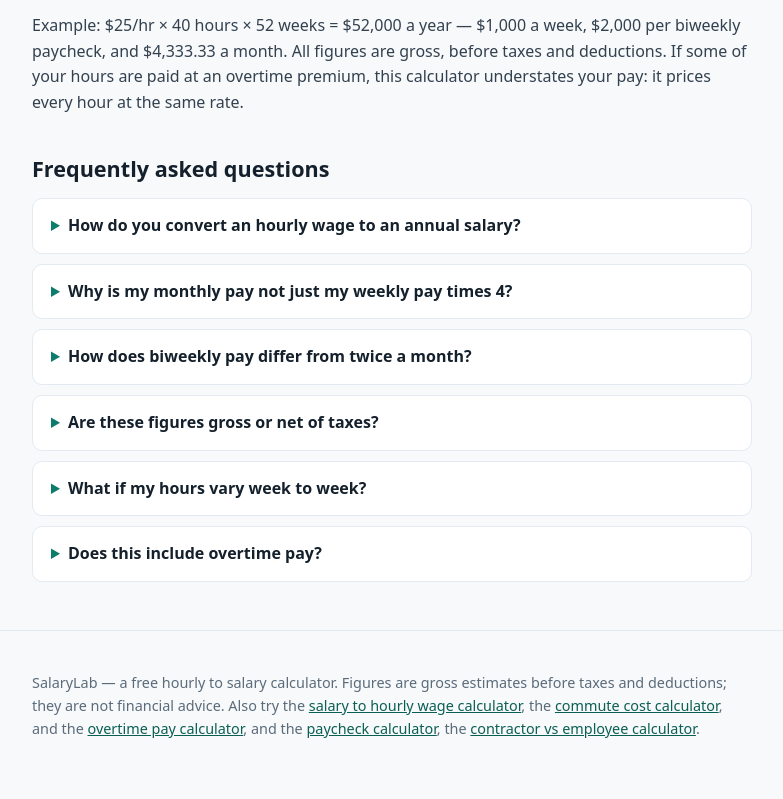
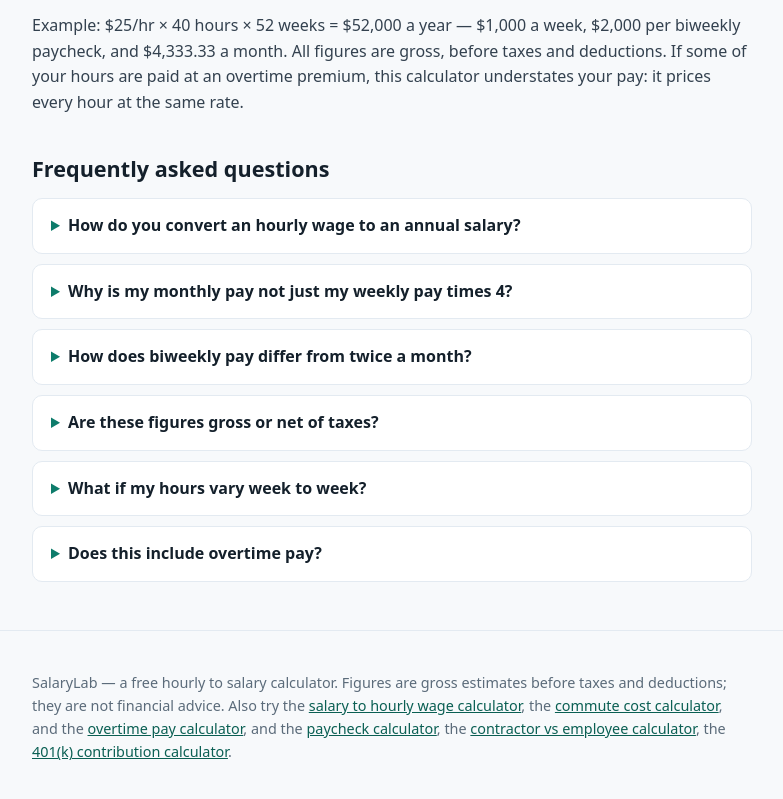
Before and after one commit to mimito-6/salarylab, a plain HTML site: page hourly-to-salary/index.html in a window 1280 px wide. Shown: the part 1091-1890 px from the top of the page, without its empty margins (248-1031 px from the left). Drawn offline with Linux system fonts and the light colour scheme.

Commit message:
deploy hourly-to-salary/index.html

```diff
--- a/hourly-to-salary/index.html
+++ b/hourly-to-salary/index.html
@@ -77,6 +77,7 @@
       <a href="/inflation-adjusted-salary">Inflation-Adjusted</a>
       <a href="/real-raise">Real Raise</a>
       <a href="/contractor-vs-employee">Contractor vs Employee</a>
+      <a href="/401k-contribution">401(k) Contribution</a>
     </nav>
   </div>
 </header>
@@ -160,7 +161,7 @@
 
 <footer class="site-footer">
   <div class="wrap">
-    <p>SalaryLab — a free hourly to salary calculator. Figures are gross estimates before taxes and deductions; they are not financial advice. Also try the <a href="/">salary to hourly wage calculator</a>, the <a href="/commute-cost">commute cost calculator</a>, and the <a href="/overtime-pay">overtime pay calculator</a>, and the <a href="/paycheck">paycheck calculator</a>, the <a href="/contractor-vs-employee">contractor vs employee calculator</a>.</p>
+    <p>SalaryLab — a free hourly to salary calculator. Figures are gross estimates before taxes and deductions; they are not financial advice. Also try the <a href="/">salary to hourly wage calculator</a>, the <a href="/commute-cost">commute cost calculator</a>, and the <a href="/overtime-pay">overtime pay calculator</a>, and the <a href="/paycheck">paycheck calculator</a>, the <a href="/contractor-vs-employee">contractor vs employee calculator</a>, the <a href="/401k-contribution">401(k) contribution calculator</a>.</p>
   </div>
 </footer>
 <script src="../hourly.js"></script>
```
